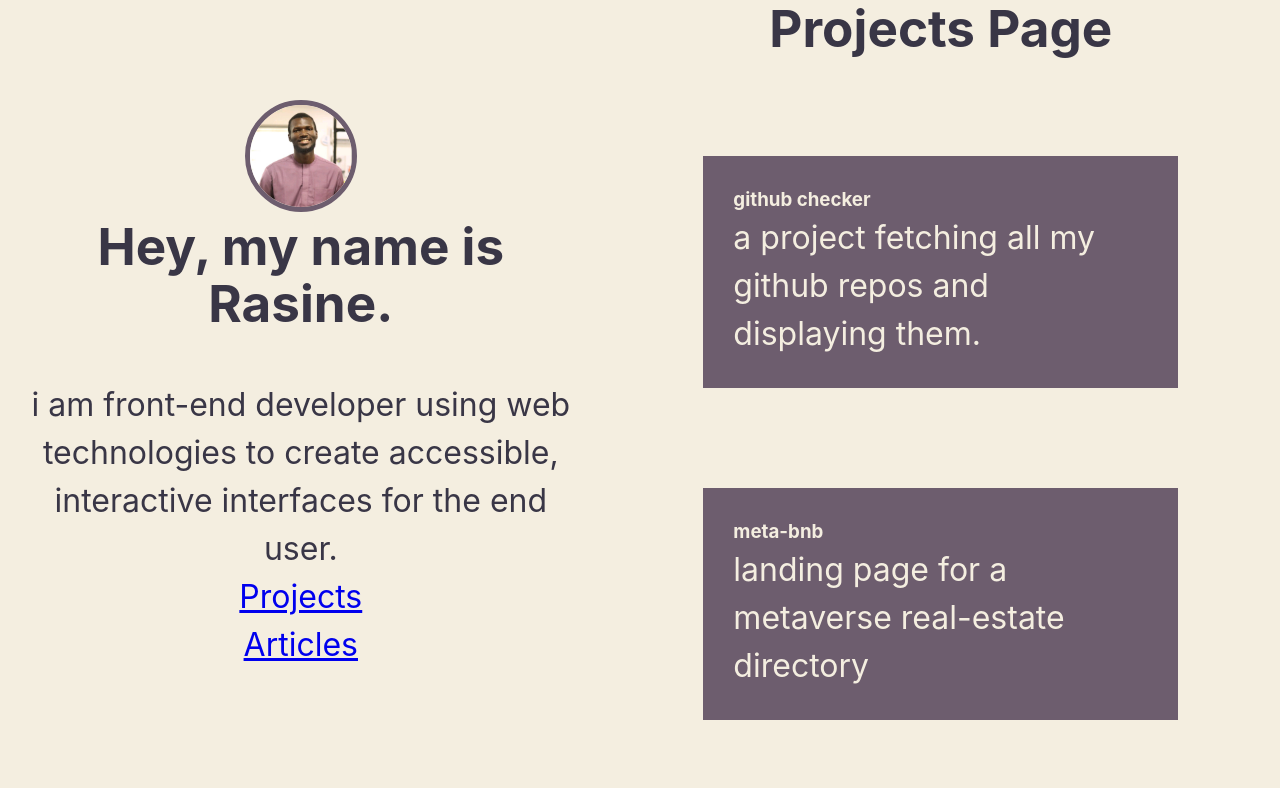
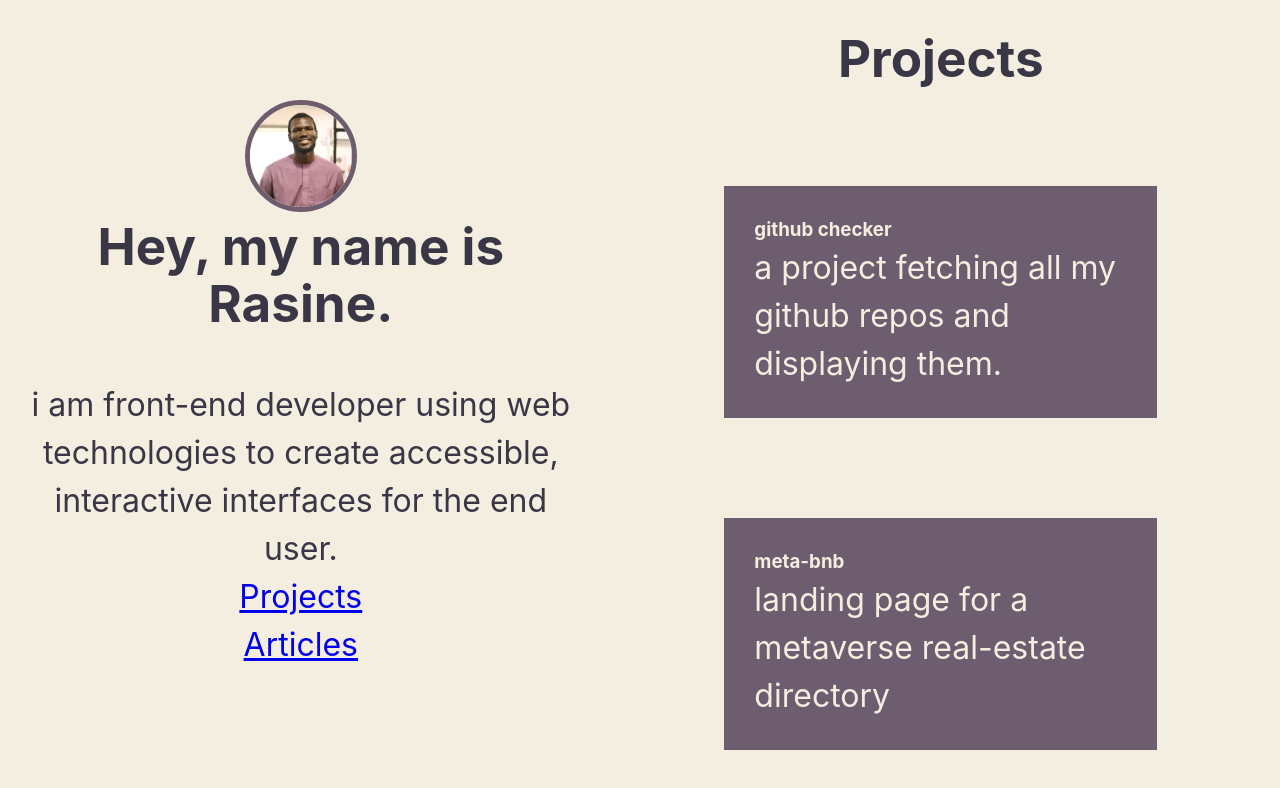
Before and after one commit to eyesaidyo/rasine-portfolio, a React (Vite) app: page / in a window 1280 px wide. Shown: the top 788 px of the page. Built offline with nearby package versions, Linux system fonts and the light colour scheme.

Commit message:
fixed bug: full scrollbar showing now

```diff
--- a/src/App.css
+++ b/src/App.css
@@ -4,6 +4,6 @@
   justify-content: space-around ; */
   display: grid;
   grid-template-columns: 47% 1fr;
-  height: 100vh;
+  /* height: 100%; */
   overflow: hidden;
 }
--- a/src/components/IntroNav/IntroNavStyles.jsx
+++ b/src/components/IntroNav/IntroNavStyles.jsx
@@ -2,9 +2,10 @@ import styled from "styled-components";
 
 export const IntroWrapper = styled.div`
 /* position: fixed; */
-margin-top: 100px;
+/* margin-top: 100px; */
 height: 100vh;
-padding: 0 20px;
+padding: 100px 20px;
+overflow-y: hidden;
 /* border-right:5px solid #4F4557; */
 & h1{
   margin-bottom: 50px;
--- a/src/components/ProjectItem/ProjectItemStyles.jsx
+++ b/src/components/ProjectItem/ProjectItemStyles.jsx
@@ -10,6 +10,6 @@ export const ProjectItemWrap = styled.div`
     text-align: left;
   }
   :hover{
-    padding: 40px;
+    background-color: #4F4557;
   }
 `
--- a/src/components/Projects/Projects.jsx
+++ b/src/components/Projects/Projects.jsx
@@ -4,12 +4,12 @@ import { ProjectsWrapper } from "./ProjectsStyles"
 const Projects = () => {
   return (
     <ProjectsWrapper>
-      <h1>Projects Page</h1>
+      <h1>Projects</h1>
       <ProjectItem title={'github checker'} summary='a project fetching all my github repos and displaying them.' />
       <ProjectItem title={'meta-bnb'} summary='landing page for a metaverse real-estate directory' />
 
-      <ProjectItem title={'github checker'} summary='a project fetching all my github repos and displaying them.' />
-      <ProjectItem title={'meta-bnb'} summary='landing page for a metaverse real-estate directory' />
+      <ProjectItem title={'github checker vue'} summary='a project fetching all my github repos done in vue js' />
+      <ProjectItem title={'to-do vue'} summary='basic to-do list app in vue' />
       <ProjectItem title={'github checker'} summary='a project fetching all my github repos and displaying them.' />
       <ProjectItem title={'meta-bnb'} summary='landing page for a metaverse real-estate directory' />
     </ProjectsWrapper >
--- a/src/components/Projects/ProjectsStyles.jsx
+++ b/src/components/Projects/ProjectsStyles.jsx
@@ -3,8 +3,11 @@ export const ProjectsWrapper = styled.div`
 display: flex;
 flex-direction:column;
 align-items: center;
+/* justify-content: space-between; */
 gap: 50px;
 overflow-y:auto;
+scrollbar-width: 3000px;
+padding: 30px;
 height: 100%;
  h1{
   text-align: center;
```
